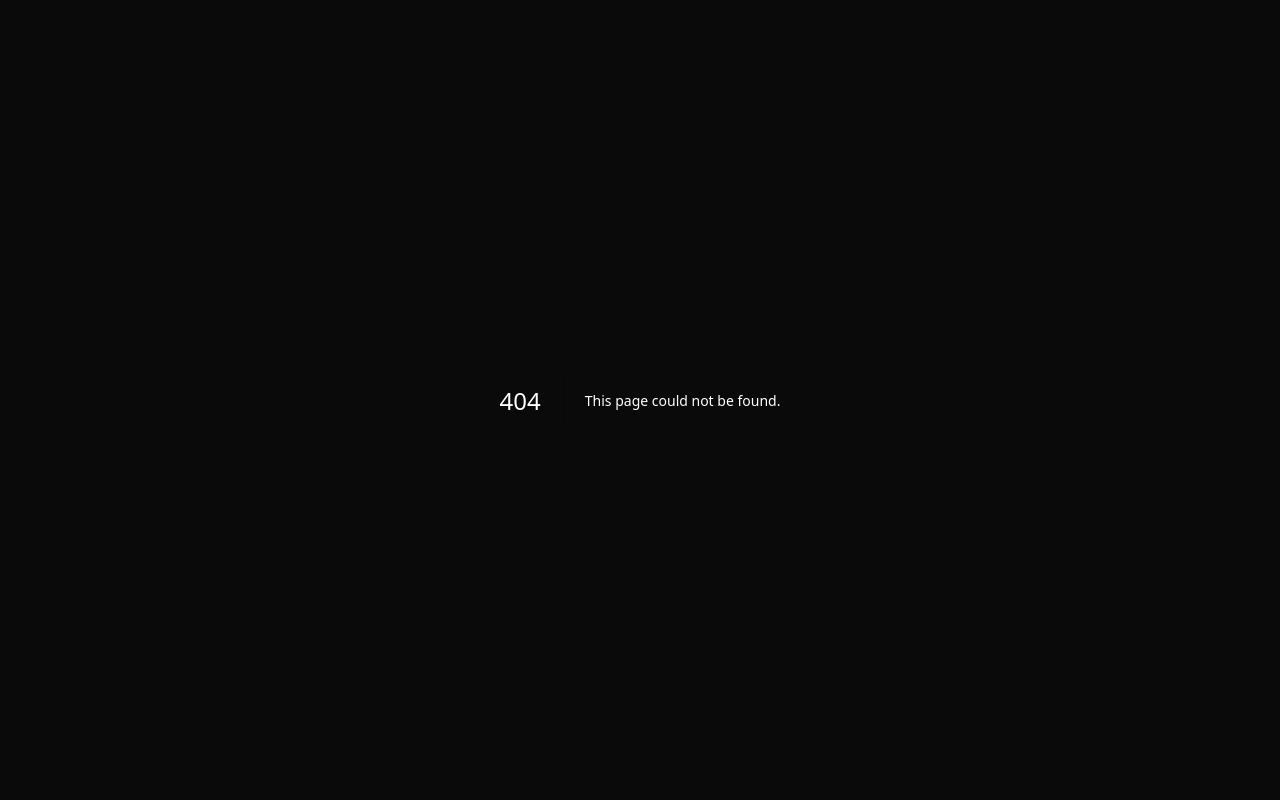
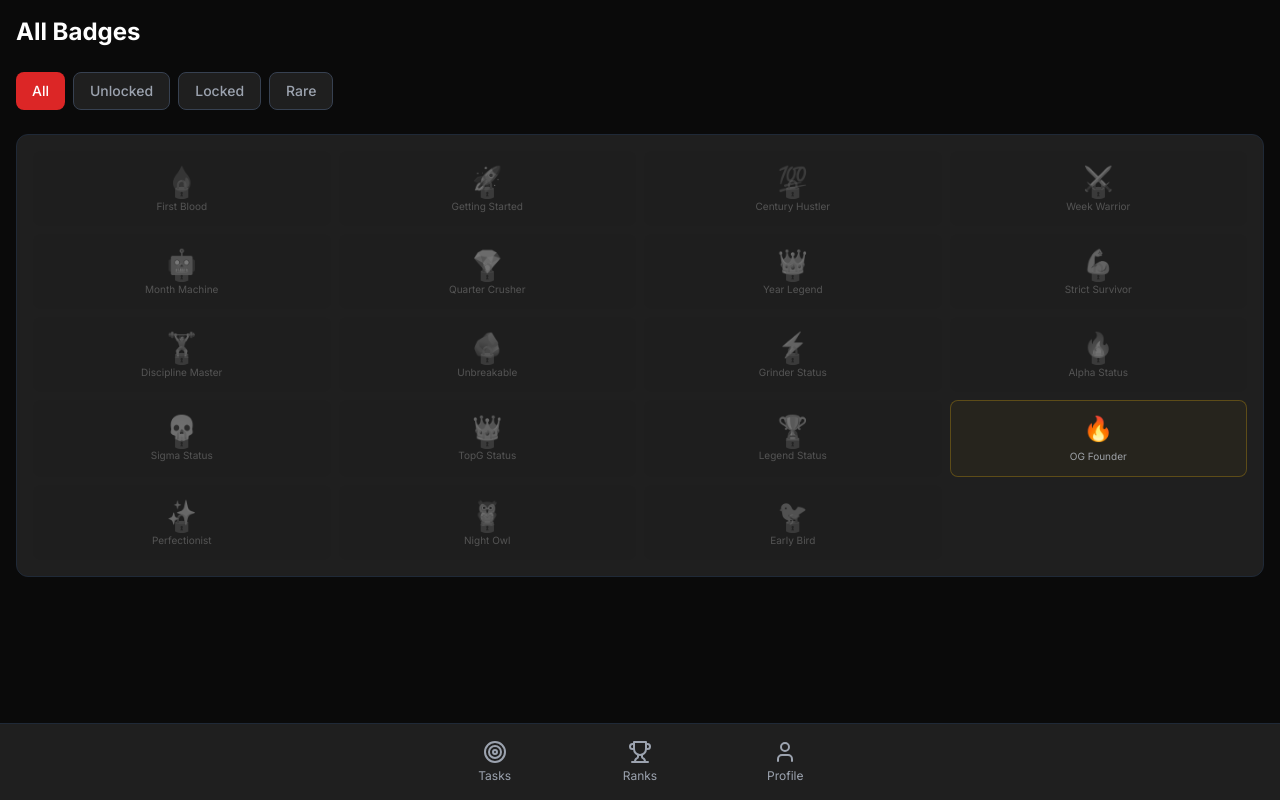
Before and after one commit to Srujansai07/GigaChad-79, a Next.js app in the folder brogigachat/: page /badges in a window 1280 px wide. Before the commit this address had no page. Built offline with nearby package versions, Linux system fonts and the light colour scheme.

Commit message:
Add brogigachat/src/app/badges/page.tsx

```diff
--- /dev/null
+++ b/brogigachat/src/app/badges/page.tsx
@@ -0,0 +1,38 @@
+import { Metadata } from 'next';
+import BadgeGrid from '@/components/BadgeGrid';
+import BottomNav from '@/components/BottomNav';
+
+export const metadata: Metadata = {
+    title: 'Badges | BroGigaChad',
+    description: 'All your achievements and badges',
+};
+
+export default function BadgesPage() {
+    return (
+        <div className="min-h-screen bg-background p-4 pb-24">
+            <h1 className="text-2xl font-bold text-white mb-6">All Badges</h1>
+
+            {/* Filter Tabs */}
+            <div className="flex gap-2 mb-4 overflow-x-auto pb-2">
+                {['All', 'Unlocked', 'Locked', 'Rare'].map((tab) => (
+                    <button
+                        key={tab}
+                        className={`px-4 py-2 rounded-lg text-sm font-medium whitespace-nowrap ${tab === 'All'
+                                ? 'bg-primary text-white'
+                                : 'bg-surface text-gray-400 border border-gray-700'
+                            }`}
+                    >
+                        {tab}
+                    </button>
+                ))}
+            </div>
+
+            {/* All Badges */}
+            <div className="bg-surface rounded-xl p-4 border border-gray-800">
+                <BadgeGrid showAll={true} />
+            </div>
+
+            <BottomNav />
+        </div>
+    );
+}
```
